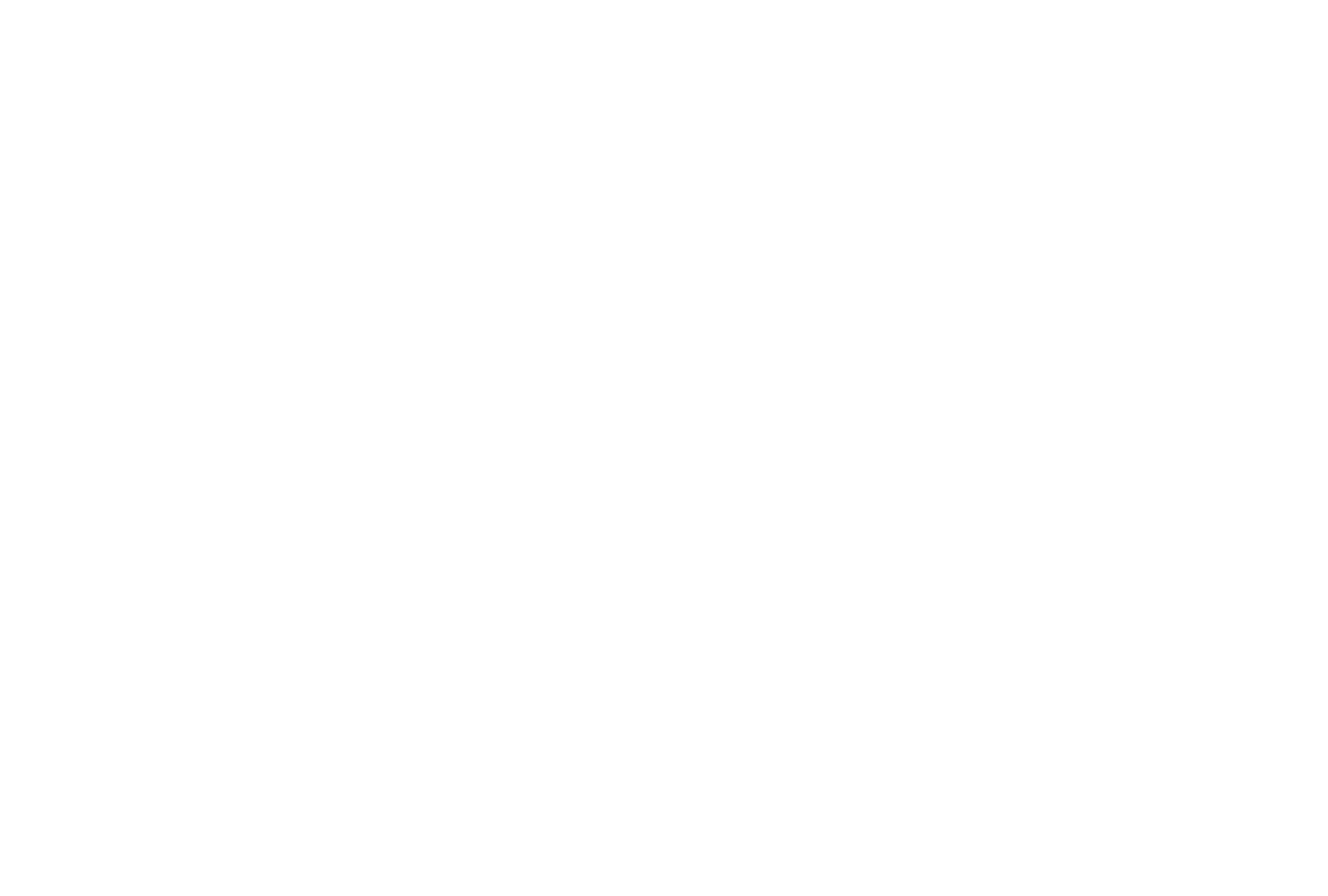
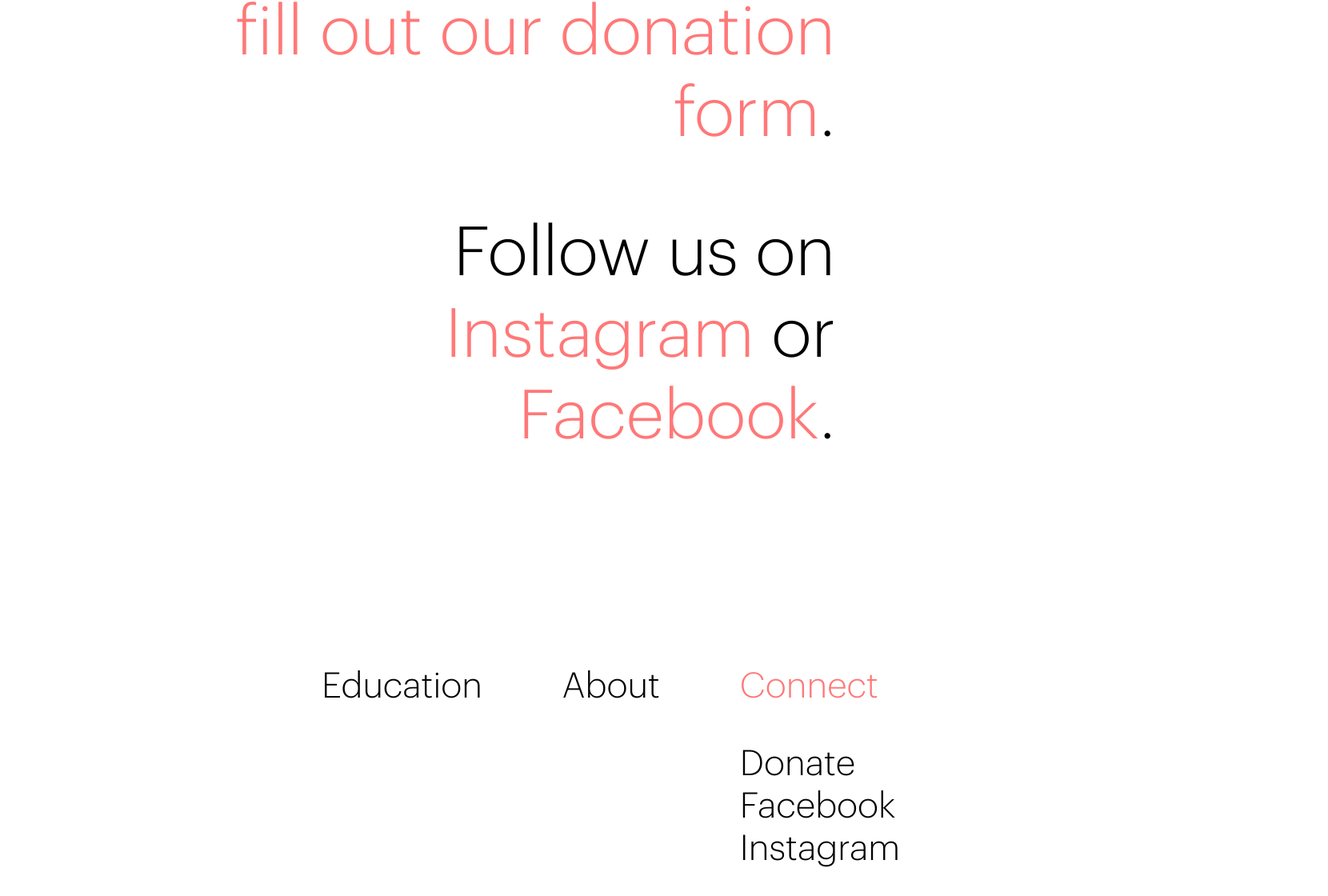
Before and after one commit to SyrianMusic/syrian-music-www, a Next.js app: page /connect in a window 1280 px wide. Shown: the part 1143-2263 px from the top of the page at 80% size, 1660 px wide, since content can reach past the window. Before the commit the page ends 931 px from the top, so only its background shows below. Built offline with nearby package versions, Linux system fonts and the light colour scheme.

Commit message:
create connect page (#12)

```diff
--- a/components/Footer.js
+++ b/components/Footer.js
@@ -4,11 +4,11 @@ import config from '../config.yaml';
 import theme from '../styles/theme';
 import Nav from './Nav';
 
-const Footer = ({ pathname }) => (
-  <footer>
+const Footer = ({ className, pathname }) => (
+  <footer className={className}>
     <Nav className="component-Footer-nav">
       <ul>
-        {config.nav.map((section) => {
+        {Object.values(config.nav).map((section) => {
           let sectionLink = (
             <Link href={section.href}>
               <a className="link">{section.text}</a>
@@ -24,14 +24,26 @@ const Footer = ({ pathname }) => (
               {sectionLink}
 
               <ul>
-                {Array.isArray(section.links) &&
-                  section.links.map((link) => (
-                    <li key={link.text}>
-                      <Link href={`${section.href}${link.href}`}>
-                        <a className="link">{link.text}</a>
-                      </Link>
-                    </li>
-                  ))}
+                {section.links &&
+                  Object.values(section.links).map((link) => {
+                    let linkEl;
+
+                    if (/^\//.test(link.href)) {
+                      linkEl = (
+                        <Link href={`${section.href}${link.href}`}>
+                          <a>{link.text}</a>
+                        </Link>
+                      );
+                    } else {
+                      linkEl = (
+                        <a href={link.href} target="_blank" rel="noopener noreferrer">
+                          {link.text}
+                        </a>
+                      );
+                    }
+
+                    return <li key={link.text}>{linkEl}</li>;
+                  })}
               </ul>
             </li>
           );
@@ -69,10 +81,12 @@ const Footer = ({ pathname }) => (
 );
 
 Footer.propTypes = {
+  className: PropTypes.string,
   pathname: PropTypes.string,
 };
 
 Footer.defaultProps = {
+  className: undefined,
   pathname: undefined,
 };
 
--- a/components/Header.js
+++ b/components/Header.js
@@ -14,7 +14,7 @@ const Header = ({ className, pathname }) => (
     </Link>
     <Nav className="component-Header-nav">
       <ul>
-        {config.nav.map(({ href, text }) => {
+        {Object.values(config.nav).map(({ href, text }) => {
           let navItem = (
             <Link href={href}>
               <a className="link">{text}</a>
--- a/components/SiteLayout.js
+++ b/components/SiteLayout.js
@@ -7,7 +7,7 @@ const SiteLayout = ({ className, children, pathname }) => (
   <>
     <Header className="component-SiteLayout-header" pathname={pathname} />
     <main className={className}>{children}</main>
-    <Footer pathname={pathname} />
+    <Footer className="component-SiteLayout-footer" pathname={pathname} />
     <style global jsx>
       {`
         html {
@@ -61,17 +61,16 @@ const SiteLayout = ({ className, children, pathname }) => (
           flex: 1 0 auto;
         }
 
-        :global(.component-SiteLayout-header) {
-          margin: ${theme.pxToRem(70)} auto 0;
+        .component-SiteLayout-header {
+          margin: ${theme.pxToRem(70)} auto ${theme.pxToRem(125)};
           padding-left: ${theme.pxToRem(88)};
           padding-right: ${theme.pxToRem(88)};
         }
-      `}
-    </style>
-    <style jsx>
-      {`
+
         .component-SiteLayout-footer {
           flex-shrink: 0;
+          margin: ${theme.pxToRem(190)} auto 0;
+          width: 100%;
         }
       `}
     </style>
--- a/components/VisualNav.js
+++ b/components/VisualNav.js
@@ -13,7 +13,7 @@ const innerMargin = 50;
 const VisualNav = ({ className }) => (
   <Nav className={className}>
     <ul>
-      {config.nav.map((section, i) => {
+      {Object.values(config.nav).map((section, i) => {
         const isFlipped = i % 2 != 0;
         const textAlign = isFlipped ? 'right' : 'left';
 
--- a/config.yaml
+++ b/config.yaml
@@ -1,5 +1,6 @@
 nav:
-  - text: Education
+  education:
+    text: Education
     href: /education
     description: >
       Explore performance notes on specific performances by the organization, explanations on musical forms, glossaries, workshops, and more.
@@ -7,7 +8,8 @@ nav:
       src: /images/home-nav-item.jpg
       width: 957
       height: 539
-  - text: About
+  about:
+    text: About
     href: /about
     description: >
       Learn more about the SMPI, its story, mission, members, and more.
@@ -15,11 +17,22 @@ nav:
       src: /images/home-nav-item.jpg
       width: 957
       height: 539
-  # - text: Connect
-  #   href: /connect
-  #   description: >
-  #     Find out how to connect with us, donate, and become a member. We want to hear from you.
-  #   image:
-  #     src: /images/home-nav-item.jpg
-  #     width: 957
-  #     height: 539
+  connect:
+    text: Connect
+    href: /connect
+    description: >
+      Find out how to connect with us, donate, and become a member. We want to hear from you.
+    image:
+      src: /images/home-nav-item.jpg
+      width: 957
+      height: 539
+    links:
+      donate:
+        text: Donate
+        href: https://secure.squarespace.com/checkout/donate?donatePageId=5bc627f90852298e0d320f3d&ss_cid=98821902-8f9b-4383-bf30-abb211822fb7&ss_cvr=f522a8b6-588a-417b-b949-6da49a78d160%7C1583903323850%7C1585024825658%7C1585072215232%7C18
+      facebook:
+        text: Facebook
+        href: https://www.facebook.com/takhtalnagham
+      instagram:
+        text: Instagram
+        href: https://www.instagram.com/takhtalnagham/
--- a/pages/_app.js
+++ b/pages/_app.js
@@ -1,8 +1,29 @@
 import '../styles/reset.css';
 import '../styles/fonts.css';
 import '../styles/global.css';
+import theme from '../styles/theme';
 
 // eslint-disable-next-line react/prop-types
-const App = ({ Component, pageProps }) => <Component {...pageProps} />;
+const App = ({ Component, pageProps }) => (
+  <>
+    <Component {...pageProps} />
+    <style global jsx>
+      {`
+        .gutters {
+          margin-left: ${theme.pxToRem(theme.layout.gutterWidth)};
+          margin-right: ${theme.pxToRem(theme.layout.gutterWidth)};
+        }
+
+        .gutter--left {
+          margin-left: ${theme.pxToRem(theme.layout.gutterWidth)};
+        }
+
+        .gutter--right {
+          margin-right: ${theme.pxToRem(theme.layout.gutterWidth)};
+        }
+      `}
+    </style>
+  </>
+);
 
 export default App;
--- a/pages/connect.js
+++ b/pages/connect.js
@@ -1,24 +1,43 @@
 import SiteLayout from '../components/SiteLayout';
 import Title from '../components/Title';
 import Typography from '../components/Typography';
+import config from '../config.yaml';
+import theme from '../styles/theme';
+
+const pageConfig = config.nav.connect;
 
 const ConnectPage = () => (
-  <SiteLayout>
+  <SiteLayout className="gutters page-Connect-root" pathname={pageConfig.href}>
     <Title>Connect</Title>
     <Typography variant="h1">Connect</Typography>
-    <Typography>We want to hear from you!</Typography>
-    <Typography>
-      Fill out our contact form, or email{' '}
+    <Typography className="page-Connect-text">We want to hear from you!</Typography>
+    <Typography className="page-Connect-text">
+      Email us at{' '}
       <a href="mailto:info@syrianmusic.org" target="_blank" rel="noopener noreferrer">
         info@syrianmusic.org
       </a>
-      . To become a donor, download the donation form.
+      . To become a donor,{' '}
+      <a href={pageConfig.links.donate.href} target="_blank" rel="noopener noreferrer">
+        fill out our donation form
+      </a>
+      .
     </Typography>
-    <Typography>Follow us on Instagram, Facebook, or&nbsp;YouTube.</Typography>
+    <Typography className="page-Connect-text">
+      Follow us on{' '}
+      <a href={pageConfig.links.instagram.href} target="_blank" rel="noopener noreferrer">
+        Instagram
+      </a>{' '}
+      or{' '}
+      <a href={pageConfig.links.facebook.href} target="_blank" rel="noopener noreferrer">
+        Facebook
+      </a>
+      .
+    </Typography>
     <style jsx>
       {`
-        > p {
-          color: red;
+        :global(.page-Connect-root .page-Connect-text) {
+          font-size: ${theme.pxToRem(85)};
+          line-height: ${theme.pxToRem(102)};
         }
       `}
     </style>
--- a/pages/education.js
+++ b/pages/education.js
@@ -1,10 +1,11 @@
 import Hero from '../components/Hero';
 import SiteLayout from '../components/SiteLayout';
 import Title from '../components/Title';
+import config from '../config.yaml';
 import theme from '../styles/theme';
 
 const EducationPage = () => (
-  <SiteLayout className="page-Education-SiteLayout" pathname="/education">
+  <SiteLayout className="page-Education-SiteLayout" pathname={config.nav.education.href}>
     <Title>Education and Preservation</Title>
     <Hero
       className="page-Education-Hero"
@@ -31,7 +32,6 @@ const EducationPage = () => (
         }
 
         .page-Education-SiteLayout > .page-Education-Hero {
-          margin: ${theme.pxToRem(108)} auto ${theme.pxToRem(235)};
           width: ${theme.pxToRem(1461)};
         }
       `}
--- a/styles/theme.js
+++ b/styles/theme.js
@@ -21,6 +21,7 @@ const theme = {
   layout: {
     contentWidthMin: 320,
     contentWidthMax: 1920,
+    gutterWidth: 236,
   },
   pxToEm: (px, base = baseFontSize) => `${px / base}em`,
   pxToPercent: (px, base) => `${(px / base) * 100}%`,
```
Also changed, not shown: pages/about.js (+6 -19 lines), pages/index.js (+3 -16 lines).
